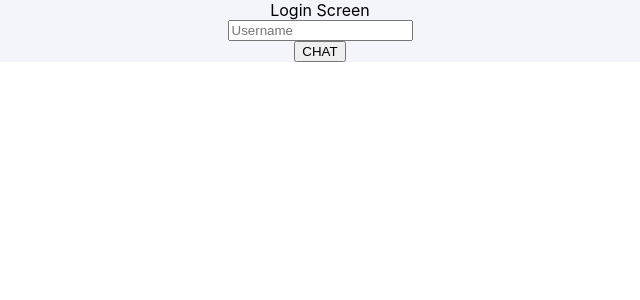
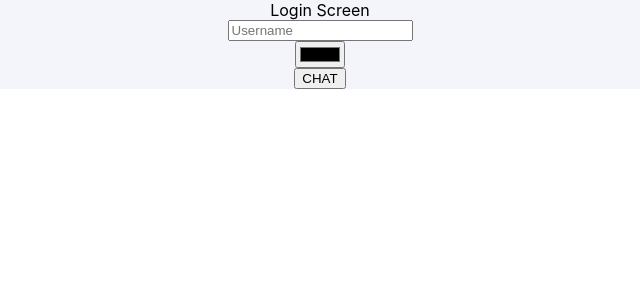
Before and after one commit to MarkoRadev/chat-app-v2, a React (Create React App) app: page / in a window 1280 px wide. Shown: the top 300 px of the page, without its empty margins (320-960 px from the left). Built offline with nearby package versions, Linux system fonts and the light colour scheme; the HTML template or start-up script is replaced by a standard one.

Commit message:
username functionality and color picker

```diff
--- a/src/App.js
+++ b/src/App.js
@@ -4,14 +4,18 @@ import Login from "./screens/Login/Login";
 import Chat from './screens/Chat/Chat';
 
 function App() {
-    const [userName, setUserName] = useState('');
+    const [username, setUsername] = useState('');
     const [enterChatRoom, setEnterChatRoom] = useState(false);
+
+    function handleUsernameChange(text) {
+        setUsername(text);
+    };
 
     return (
         <div>
             {enterChatRoom ?
-                <Chat />
-                : <Login enterChat={() => setEnterChatRoom(true)} />
+                <Chat username={username} />
+                : <Login handleUsernameChange={handleUsernameChange} enterChat={() => setEnterChatRoom(true)} />
             }
         </div>
     );
--- a/src/screens/Chat/Chat.js
+++ b/src/screens/Chat/Chat.js
@@ -42,15 +42,16 @@ function randomColor() {
     return '#' + Math.floor(Math.random() * 0xFFFFFF).toString(16);
 }
 
-function Chat() {
+function Chat({ username }) {
     const [messages, setMessages] = useState([]);
     const [members, setMembers] = useState([]);
     const [me, setMe] = useState({
-        username: randomName(),
+        username: username === '' ? randomName() : username,
         color: randomColor(),
     });
 
-    console.log("App rendered")
+    console.log("App rendered");
+    console.log(Math.floor(Math.random() * 0xFFFFFF));
 
     // const [me, setMe] = useState({
     //     // username: randomName(),
--- a/src/screens/Login/Login.js
+++ b/src/screens/Login/Login.js
@@ -1,12 +1,15 @@
 import './Login.css';
 import { useState } from 'react';
 
-function Login({ enterChat }) {
+function Login({ handleUsernameChange, enterChat }) {
     const [username, setUsername] = useState('');
+    const [selectedColor, setSelectedColor] = useState('#000000');
 
-    function onChangeName(e) {
-        const text = e.target.value;
-        setUsername(text);
+    console.log("Selected color: " + selectedColor);
+
+    function handleChatClick() {
+        handleUsernameChange(username);
+        enterChat();
     };
 
     return (
@@ -16,9 +19,14 @@ function Login({ enterChat }) {
                 type="text"
                 placeholder='Username'
                 value={username}
-                onChange={e => onChangeName(e)}
+                onChange={e => setUsername(e.target.value)}
             />
-            <button onClick={enterChat}>CHAT</button>
+            <input
+                type="color"
+                value={selectedColor}
+                onChange={e => setSelectedColor(e.target.value)}
+            />
+            <button onClick={handleChatClick}>CHAT</button>
         </div>
     );
 };
```
